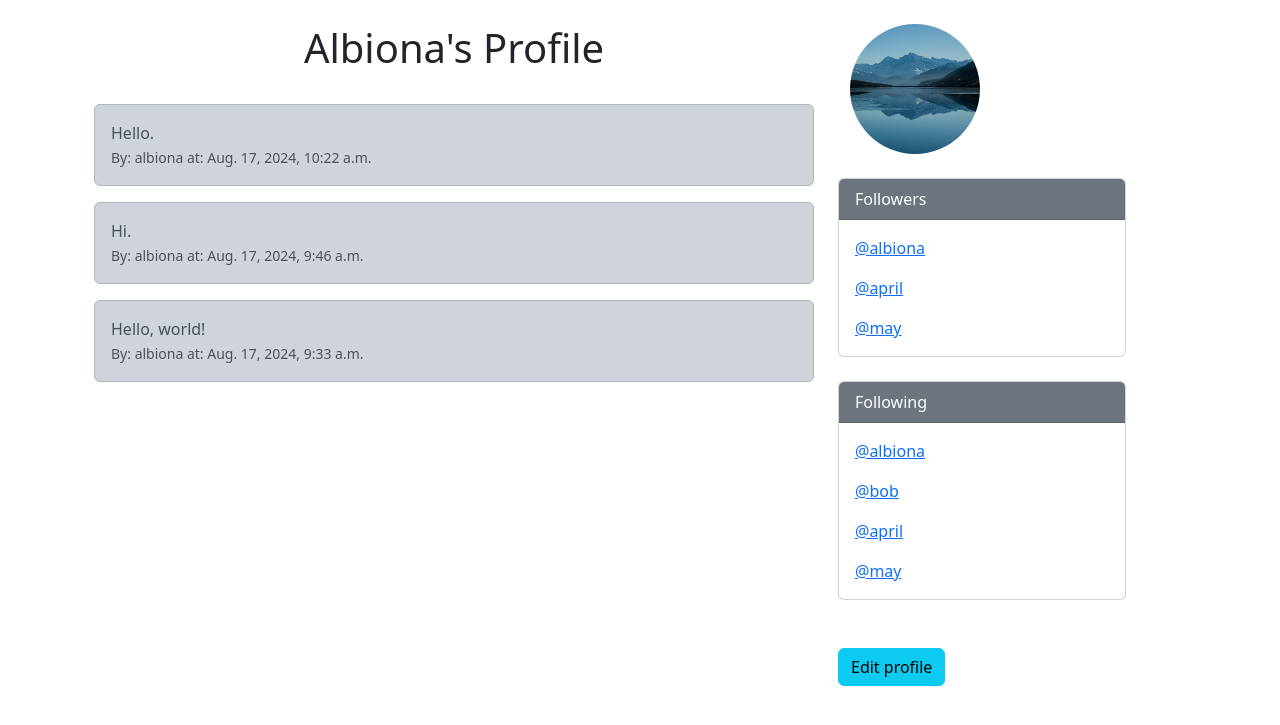
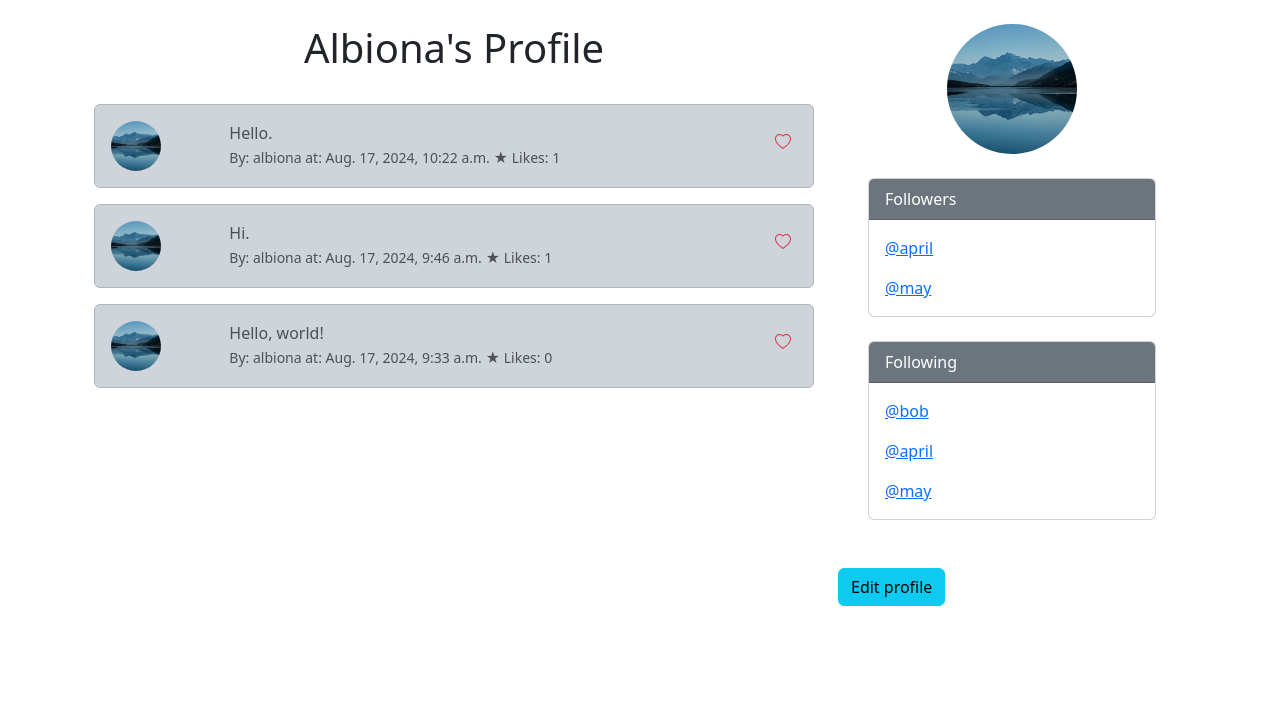
Before and after one commit to albionaleka/CommuniTech, a Django app: page /profile/1 in a window 1280 px wide. Shown: the part 56-781 px from the top of the page. Run offline with Django 5.2, Linux system fonts and the light colour scheme; a user stored in the database is signed in; data comes from the database, SQL or seed files in the repository; both versions use the stored data as it was after the commit.

Commit message:
Likes and unlikes

```diff
--- a/social/forms.py
+++ b/social/forms.py
@@ -15,7 +15,7 @@ class Post(forms.ModelForm):
 
     class Meta:
         model = Tweet
-        exclude = ("user", )
+        exclude = ("user", "likes",)
 
 
 class SignUp(UserCreationForm):
--- a/social/models.py
+++ b/social/models.py
@@ -11,6 +11,11 @@ class Tweet(models.Model):
     body = models.CharField(max_length=200)
 
     created = models.DateTimeField(auto_now_add=True)
+
+    likes = models.ManyToManyField(User, related_name="tweet_like", blank=True)
+
+    def like_tracker(self):
+        return self.likes.count()
 
     def __str__(self):
         return (
--- a/social/templates/base.html
+++ b/social/templates/base.html
@@ -29,5 +29,6 @@
     </div>
 
     <script src="https://cdn.jsdelivr.net/npm/bootstrap@5.3.3/dist/js/bootstrap.bundle.min.js" integrity="sha384-YvpcrYf0tY3lHB60NNkmXc5s9fDVZLESaAA55NDzOxhy9GkcIdslK1eN7N6jIeHz" crossorigin="anonymous"></script>
+    <script src="{% static 'js/script.js' %}"></script>
 </body>
 </html>
--- a/social/templates/profile.html
+++ b/social/templates/profile.html
@@ -12,44 +12,76 @@
                     {% if tweets %}
                         {% for tweet in tweets %}
                             <div class="alert alert-dark" role="alert">
+                                <div class="row">
+                                    <div class="col-2">
+                                        {% if tweet.user.profile.profile_picture %}
+                                            <img src="{{ tweet.user.profile.profile_picture.url }}" alt="{{ tweet.user.username }}" width="50" height="50" class="img-fluid rounded-circle">
+                                        {% else %}
+                                            <img src="{% static 'img/pfp.jpg' %}" alt="{{ tweet.user.username }}" width="50" height="50" class="img-fluid rounded-circle">
+                                        {% endif %}
+                                    </div>
+
+                                    <div class="col-9">
                                         {{ tweet.body }}<br>
                                         <small class="text-muted">
-                                    By: {{ tweet.user|lower }} at: {{ tweet.created }}
+                                            By: {{ tweet.user|lower }} at: {{ tweet.created }} &#9733; Likes: {{ tweet.like_tracker }}
                                         </small>
+                                    </div>
+
+                                    <div class="col-1">
+                                        {% if user in tweet.likes.all %}
+                                            <a href="{% url 'likes' tweet.id %}" class="btn">
+                                                <svg xmlns="http://www.w3.org/2000/svg" width="16" height="16" fill="currentColor" class="bi bi-heart-fill text-danger" viewBox="0 0 16 16">
+                                                    <path fill-rule="evenodd" d="M8 1.314C12.438-3.248 23.534 4.735 8 15-7.534 4.736 3.562-3.248 8 1.314"/>
+                                                </svg>
+                                            </a>
+                                        {% else %}
+                                            <a href="{% url 'likes' tweet.id %}" class="btn">
+                                                <svg xmlns="http://www.w3.org/2000/svg" width="16" height="16" fill="currentColor" class="bi bi-heart text-danger" viewBox="0 0 16 16">
+                                                    <path d="m8 2.748-.717-.737C5.6.281 2.514.878 1.4 3.053c-.523 1.023-.641 2.5.314 4.385.92 1.815 2.834 3.989 6.286 6.357 3.452-2.368 5.365-4.542 6.286-6.357.955-1.886.838-3.362.314-4.385C13.486.878 10.4.28 8.717 2.01zM8 15C-7.333 4.868 3.279-3.04 7.824 1.143q.09.083.176.171a3 3 0 0 1 .176-.17C12.72-3.042 23.333 4.867 8 15"/>
+                                                </svg>
+                                            </a>
+                                        {% endif %}
+                                    </div>
+                                </div>
                             </div>
                         {% endfor %}
                     {% endif %}
                 </div>
 
-                <div class="col-md-4 justify-content-center align-items-center">
-                    <div class="container">
+                <div class="col-md-4 justify-content-center align-items-center mx-auto">
+                    <div class="container justify-content-center align-items-center mx-auto">
                         {% if profile.profile_picture %}
-                            <img src="{{ profile.profile_picture.url }}" class="card-img-top img-fluid circle" alt="..." style="width: 40%;">
+                            <img src="{{ profile.profile_picture.url }}" class="card-img-top img-fluid rounded-circle mx-auto d-block" alt="..." style="width: 40%;">
                         {% endif %}
                     </div>
 
                     <br>
-                    <div class="card" style="width: 18rem;">
+                    <div class="card mx-auto" style="width: 18rem;">
                         <div class="card-header text-bg-secondary">Followers</div>
 
                         <div class="card-body">
                             {% for follower in profile.followed_by.all %}
+                                {% if follower.user.id != request.user.id %}
                                     <p class="card-text">
                                         <a href="{% url 'profile' follower.user.id %}">@{{ follower.user.username|lower }}</a>
                                     </p>
+                                {% endif %}
                             {% endfor %}
                         </div>
                     </div>
 
                     <br>
-                    <div class="card" style="width: 18rem;">
+                    <div class="card mx-auto" style="width: 18rem;">
                         <div class="card-header text-bg-secondary">Following</div>
 
                         <div class="card-body">
                             {% for following in profile.follows.all %}
+                                {% if following.user.id != request.user.id %}
                                     <p class="card-text">
                                         <a href="{% url 'profile' following.user.id %}">@{{ following.user.username|lower }}</a>
                                     </p>
+                                {% endif %}
                             {% endfor %}
                         </div>
                     </div>
--- a/social/templates/profile_list.html
+++ b/social/templates/profile_list.html
@@ -10,7 +10,11 @@
             {% for profile in profiles %}
                 <div class="col">
                     <div class="card align-items-center justify-content-center no-border">
-                        <img src="{% static 'img/pfp.jpg' %}" class="card-img-top img-fluid circle" alt="...">
+                        {% if profile.profile_picture %}
+                            <img src="{{ profile.profile_picture.url }}" class="card-img-top img-fluid circle" alt="{{ profile.user.username }}">
+                        {% else %}
+                            <img src="{% static 'img/pfp.jpg' %}" class="card-img-top img-fluid circle" alt="{{ profile.user.username }}">
+                        {% endif %}
 
                         <div class="card-body">
                             <h5 class="card-title">Name: {{ profile.user.username|capfirst }}</h5>
--- a/social/urls.py
+++ b/social/urls.py
@@ -9,4 +9,5 @@ urlpatterns = [
     path('logout', views.logout_user, name="logout"),
     path('register', views.register_user, name="register"),
     path('update', views.update_user, name="update"),
+    path('likes/<int:pk>', views.likes, name='likes'),
 ]
--- a/social/views.py
+++ b/social/views.py
@@ -1,4 +1,4 @@
-from django.shortcuts import render, redirect
+from django.shortcuts import get_object_or_404, render, redirect
 from .models import Profile, Tweet
 from django.contrib import messages
 from .forms import Post, SignUp, ProfilePic
@@ -115,3 +115,17 @@ def update_user(request):
     else:
         messages.success(request, ("You have to be logged in to view this page."))
         return redirect('home')
+
+
+def likes(request, pk):
+    tweet = get_object_or_404(Tweet, id=pk)
+    if request.user.is_authenticated:
+        if tweet.likes.filter(id=request.user.id):
+            tweet.likes.remove(request.user)
+        else:
+            tweet.likes.add(request.user)
+
+        return redirect(request.META.get("HTTP_REFERER"))
+    else:
+        messages.success(request, ("You have to be logged in to view this page."))
+        return redirect('home')
--- /dev/null
+++ b/static/js/script.js
@@ -0,0 +1,16 @@
+function handleLikeFill(){
+    const likeBtn = document.getElementByID('likeBtn');
+
+    likeBtn.innerHTML = `
+    <svg xmlns="http://www.w3.org/2000/svg" width="16" height="16" fill="currentColor" class="bi bi-hand-thumbs-up-fill" viewBox="0 0 16 16">
+        <path d="M6.956 1.745C7.021.81 7.908.087 8.864.325l.261.066c.463.116.874.456 1.012.965.22.816.533 2.511.062 4.51a10 10 0 0 1 .443-.051c.713-.065 1.669-.072 2.516.21.518.173.994.681 1.2 1.273.184.532.16 1.162-.234 1.733q.086.18.138.363c.077.27.113.567.113.856s-.036.586-.113.856c-.039.135-.09.273-.16.404.169.387.107.819-.003 1.148a3.2 3.2 0 0 1-.488.901c.054.152.076.312.076.465 0 .305-.089.625-.253.912C13.1 15.522 12.437 16 11.5 16H8c-.605 0-1.07-.081-1.466-.218a4.8 4.8 0 0 1-.97-.484l-.048-.03c-.504-.307-.999-.609-2.068-.722C2.682 14.464 2 13.846 2 13V9c0-.85.685-1.432 1.357-1.615.849-.232 1.574-.787 2.132-1.41.56-.627.914-1.28 1.039-1.639.199-.575.356-1.539.428-2.59z"/>
+    </svg>`;
+}
+
+function handleLikeFill(){
+    const dislikeBtn = document.getElementByID('dislikeBtn');
+
+    dislikeBtn.innerHTML = `<svg xmlns="http://www.w3.org/2000/svg" width="16" height="16" fill="currentColor" class="bi bi-hand-thumbs-down-fill" viewBox="0 0 16 16">
+        <path d="M6.956 14.534c.065.936.952 1.659 1.908 1.42l.261-.065a1.38 1.38 0 0 0 1.012-.965c.22-.816.533-2.512.062-4.51q.205.03.443.051c.713.065 1.669.071 2.516-.211.518-.173.994-.68 1.2-1.272a1.9 1.9 0 0 0-.234-1.734c.058-.118.103-.242.138-.362.077-.27.113-.568.113-.856 0-.29-.036-.586-.113-.857a2 2 0 0 0-.16-.403c.169-.387.107-.82-.003-1.149a3.2 3.2 0 0 0-.488-.9c.054-.153.076-.313.076-.465a1.86 1.86 0 0 0-.253-.912C13.1.757 12.437.28 11.5.28H8c-.605 0-1.07.08-1.466.217a4.8 4.8 0 0 0-.97.485l-.048.029c-.504.308-.999.61-2.068.723C2.682 1.815 2 2.434 2 3.279v4c0 .851.685 1.433 1.357 1.616.849.232 1.574.787 2.132 1.41.56.626.914 1.28 1.039 1.638.199.575.356 1.54.428 2.591"/>
+    </svg>`;
+}
```
Also changed, not shown: social/templates/home.html (+33 -4 lines), db.sqlite3, media/img/icon_hLZLMg3.jpg (added). Lines whose indentation alone changed are shown as unchanged.
